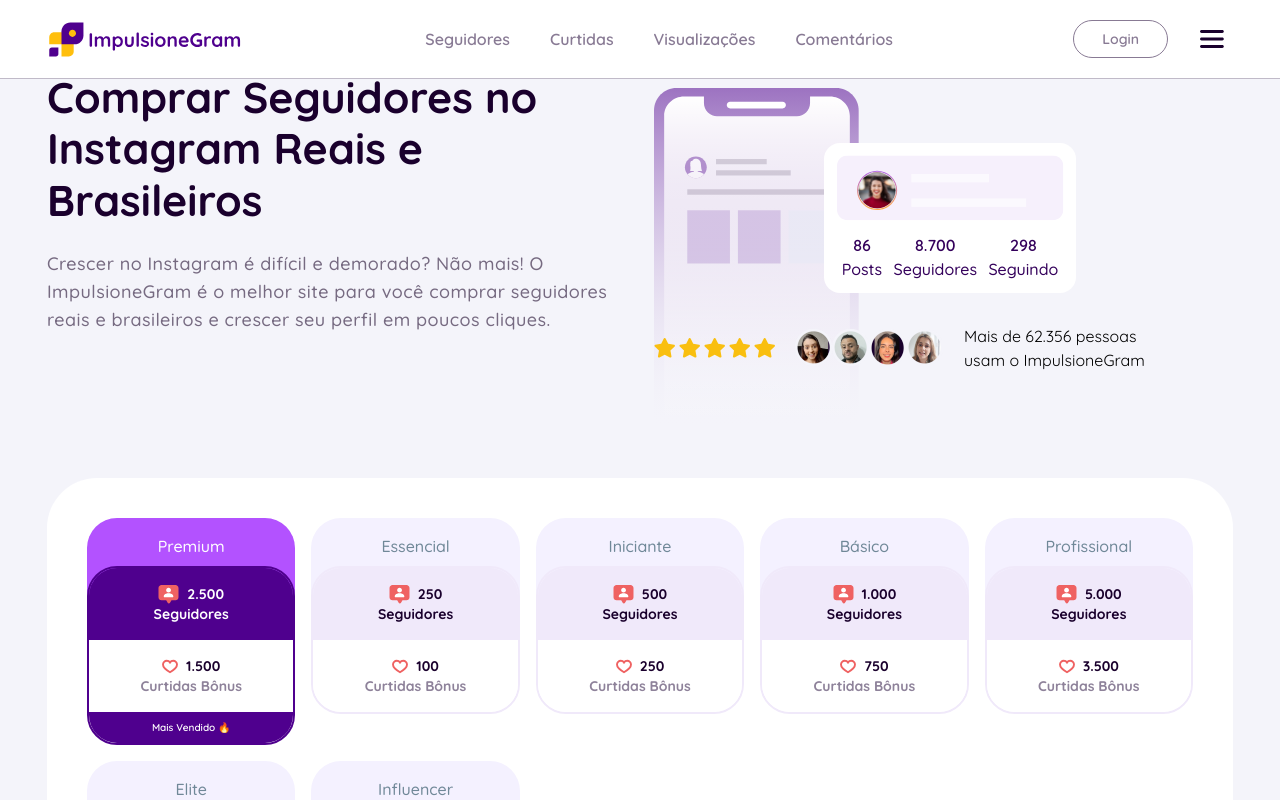
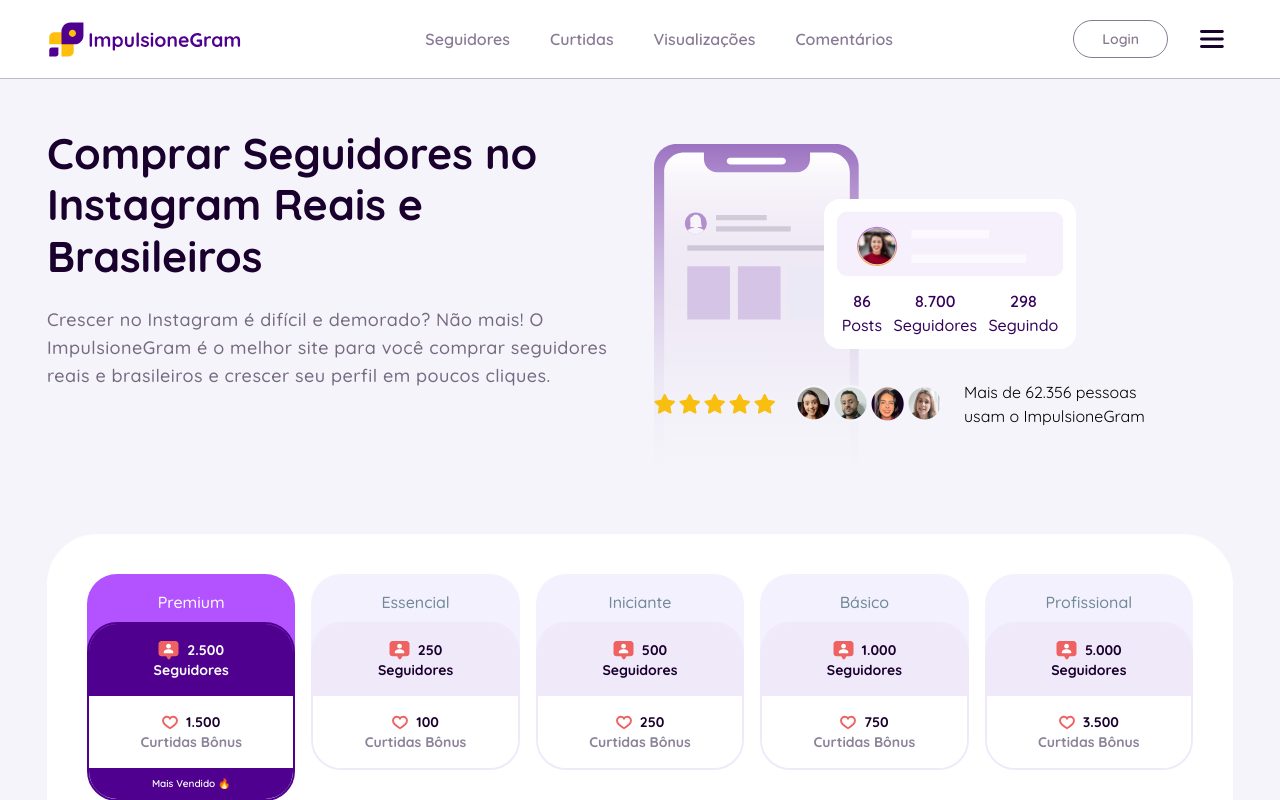
Before and after one commit to kelmeofc/impulsionegram, a Next.js app: page / in a window 1280 px wide. Shown: the top 800 px of the page. Built offline with nearby package versions, Linux system fonts and the light colour scheme.

Commit message:
fix: correção dos layous

```diff
--- a/src/components/sections/hero.tsx
+++ b/src/components/sections/hero.tsx
@@ -21,8 +21,8 @@
     ];
 
     return (
-        <section id="precos">
-            <div className="container mt-14 flex gap-9 max-[1350px]:flex-col max-[834px]:mt-11 max-[428px]:mt-[26px] mt-[72px]">
+        <section id="precos" className="pt-[72px]">
+            <div className="container mt-14 flex gap-9 max-[1350px]:flex-col max-[834px]:mt-11 max-[428px]:mt-[26px]">
                 <div className="min-[1350px]:max-w-[470px] w-full grid max-[1350px]:grid-cols-[1fr_1fr] max-[1050px]:grid-cols-[1fr] max-[1350px]:gap-7">
                     <div>
                         <h1 className="primary-title max-[1050px]:text-center">{title}</h1>
```
